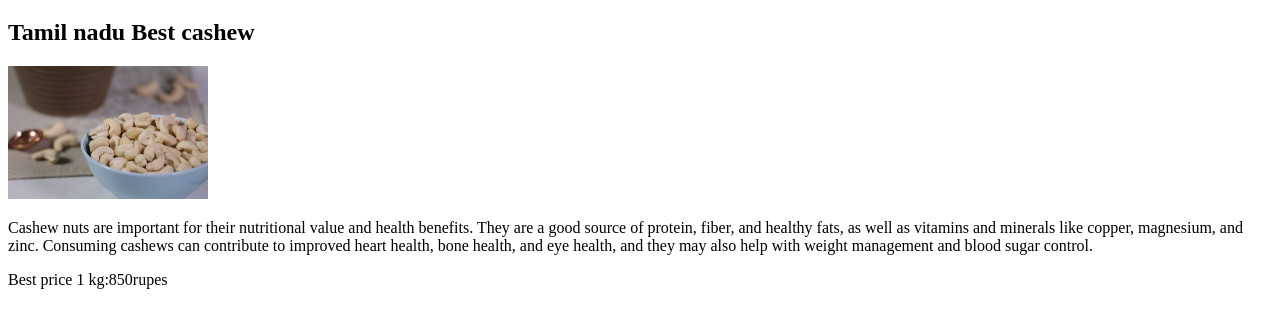
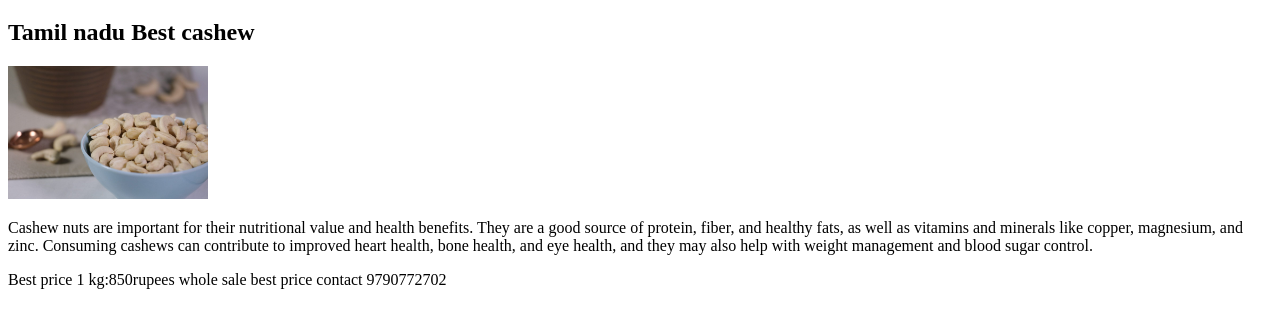
Before and after one commit to ramkumarraman02/First_Project_Test_GIT, a plain HTML site: page index.html in a window 1280 px wide. Shown: the part 61-388 px from the top of the page. Drawn offline with Linux system fonts and the light colour scheme.

Commit message:
contact name

```diff
--- a/index.html
+++ b/index.html
@@ -12,7 +12,9 @@
     <img width="200px" src="cashew.jpg" alt="cashew-image">
 <p>Cashew nuts are important for their nutritional value and health benefits. They are a good source of protein, fiber, and healthy fats, as well as vitamins and minerals like copper, magnesium, and zinc. Consuming cashews can contribute to improved heart health, bone health, and eye health, and they may also help with weight management and blood sugar control.
 </p>
-<p>Best price 1 kg:850rupes</p>
+<p>Best price 1 kg:850rupees
+    whole sale best price contact 9790772702
+</p>
 
 </body>
 </html>
```
